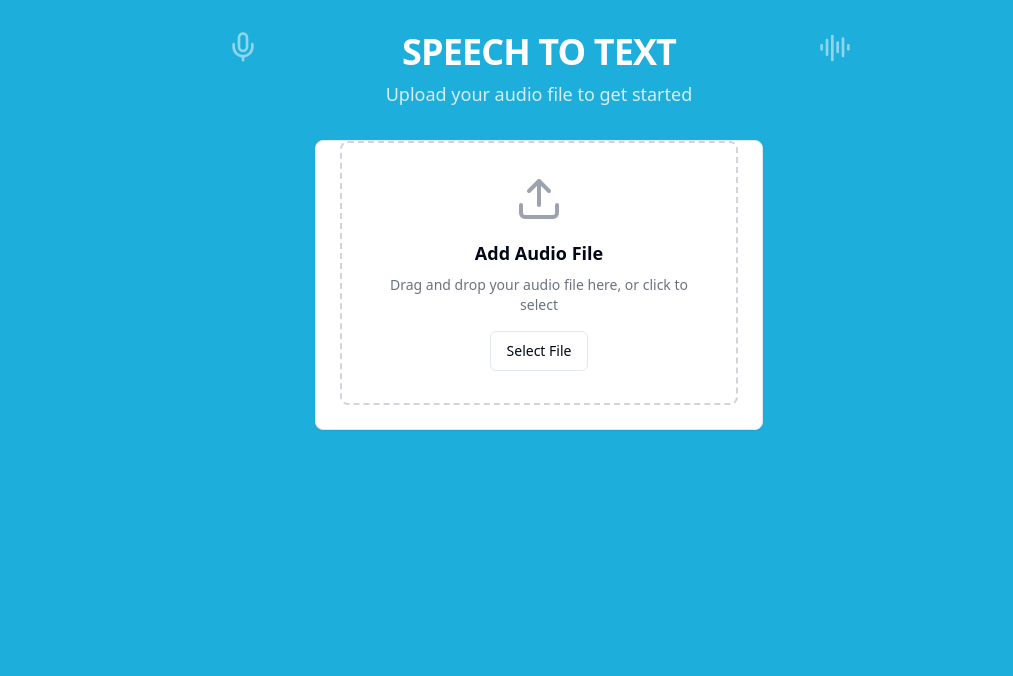
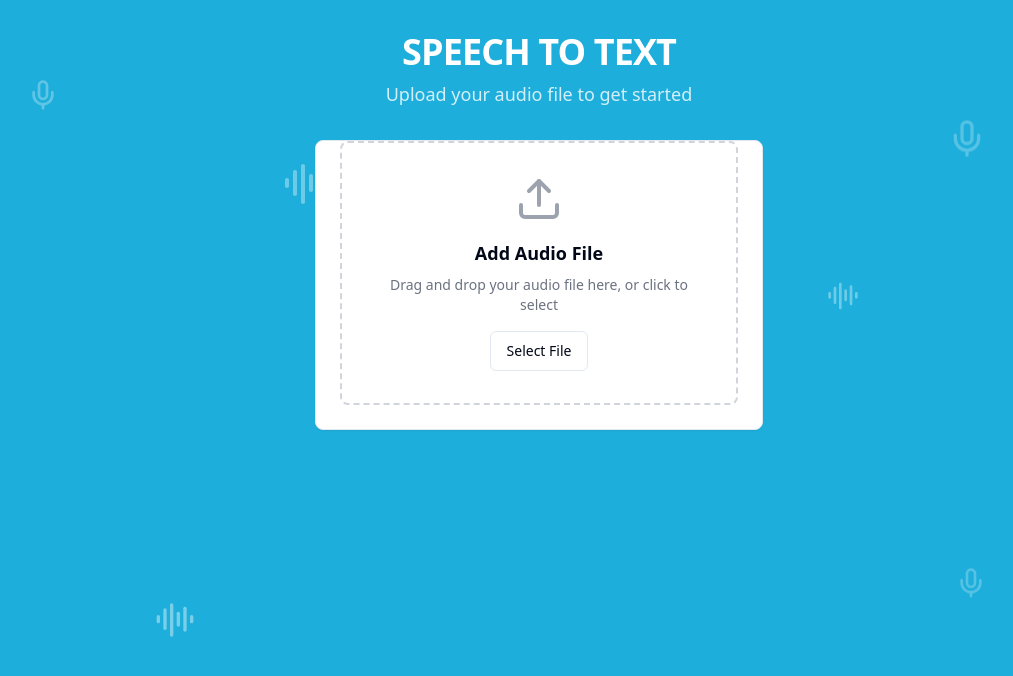
Before and after one commit to Mansi-cloud-netizen/p-445899, a React (Vite) app: page / in a window 1280 px wide. Shown: the top 676 px of the page, without its empty margins (101-1114 px from the left). Built offline with nearby package versions, Linux system fonts and the light colour scheme.

Commit message:
Style interactive icons
Updated styling of interactive icons to be placed within an entire blue background.

```diff
--- a/src/pages/Index.tsx
+++ b/src/pages/Index.tsx
@@ -21,15 +21,39 @@ const Index = () => {
   };
 
   return (
-    <div className="min-h-screen bg-[#1EAEDB]">
-      <main className="container mx-auto px-4 py-8">
-        <header className="text-center mb-8 relative">
-          <div className="absolute left-1/4 top-0 animate-bounce opacity-50">
-            <Mic className="h-8 w-8 text-white" />
-          </div>
-          <div className="absolute right-1/4 top-0 animate-pulse opacity-50">
-            <AudioLines className="h-8 w-8 text-white" />
-          </div>
+    <div className="min-h-screen bg-[#1EAEDB] relative overflow-hidden">
+      {/* Background Icons */}
+      <div className="absolute inset-0 pointer-events-none">
+        {/* Top Left */}
+        <div className="absolute top-[10%] left-[10%] animate-bounce opacity-30">
+          <Mic className="h-8 w-8 text-white" />
+        </div>
+        <div className="absolute top-[20%] left-[30%] animate-pulse opacity-20">
+          <AudioLines className="h-12 w-12 text-white" />
+        </div>
+
+        {/* Top Right */}
+        <div className="absolute top-[15%] right-[15%] animate-bounce opacity-25">
+          <Mic className="h-10 w-10 text-white" />
+        </div>
+        <div className="absolute top-[35%] right-[25%] animate-pulse opacity-20">
+          <AudioLines className="h-8 w-8 text-white" />
+        </div>
+
+        {/* Bottom Left */}
+        <div className="absolute bottom-[20%] left-[20%] animate-pulse opacity-30">
+          <AudioLines className="h-10 w-10 text-white" />
+        </div>
+
+        {/* Bottom Right */}
+        <div className="absolute bottom-[25%] right-[15%] animate-bounce opacity-25">
+          <Mic className="h-8 w-8 text-white" />
+        </div>
+      </div>
+
+      {/* Main Content */}
+      <main className="container mx-auto px-4 py-8 relative z-10">
+        <header className="text-center mb-8">
           <h1 className="text-4xl font-bold tracking-tight mb-2 text-white animate-fade-in">
             SPEECH TO TEXT
           </h1>
```
